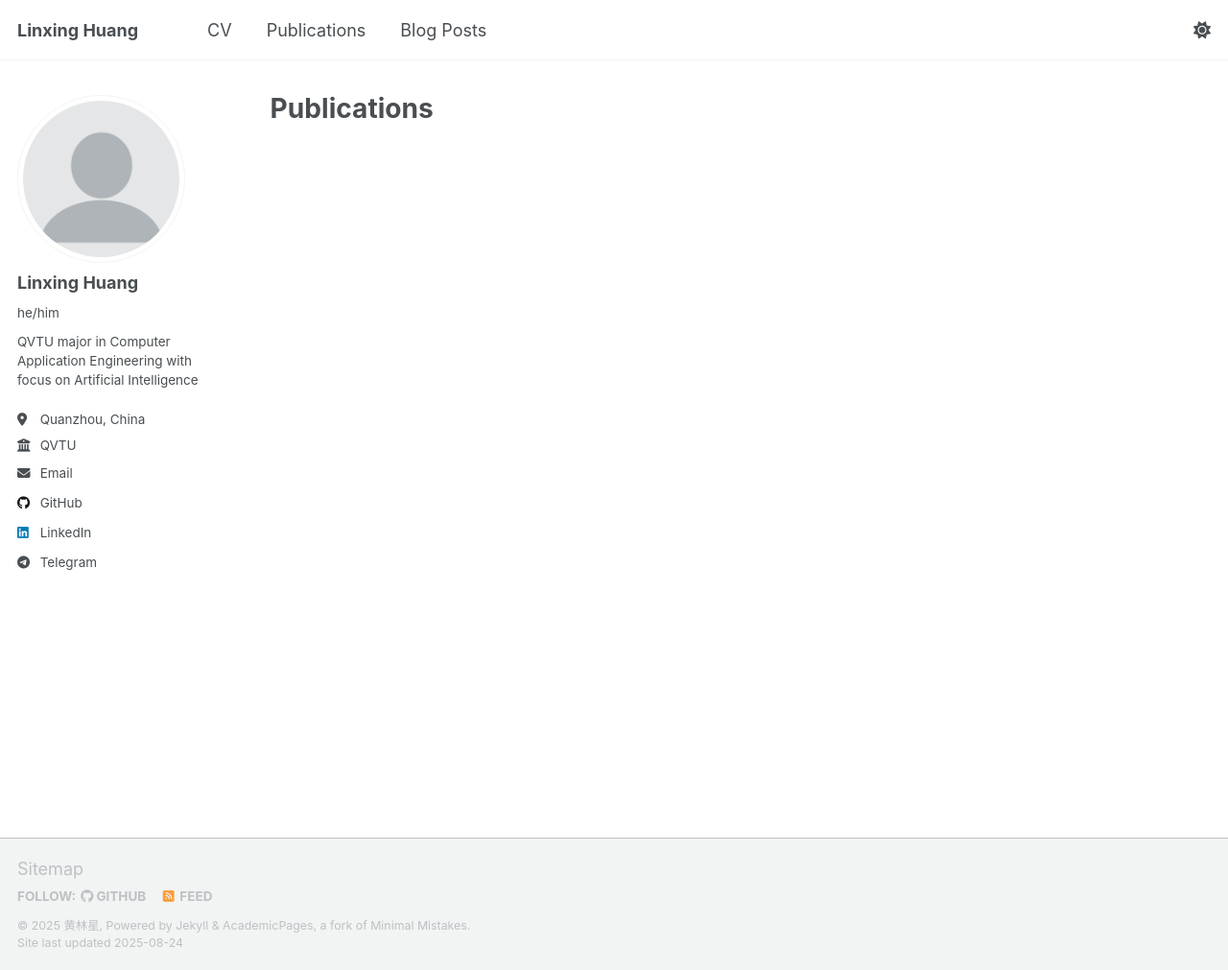
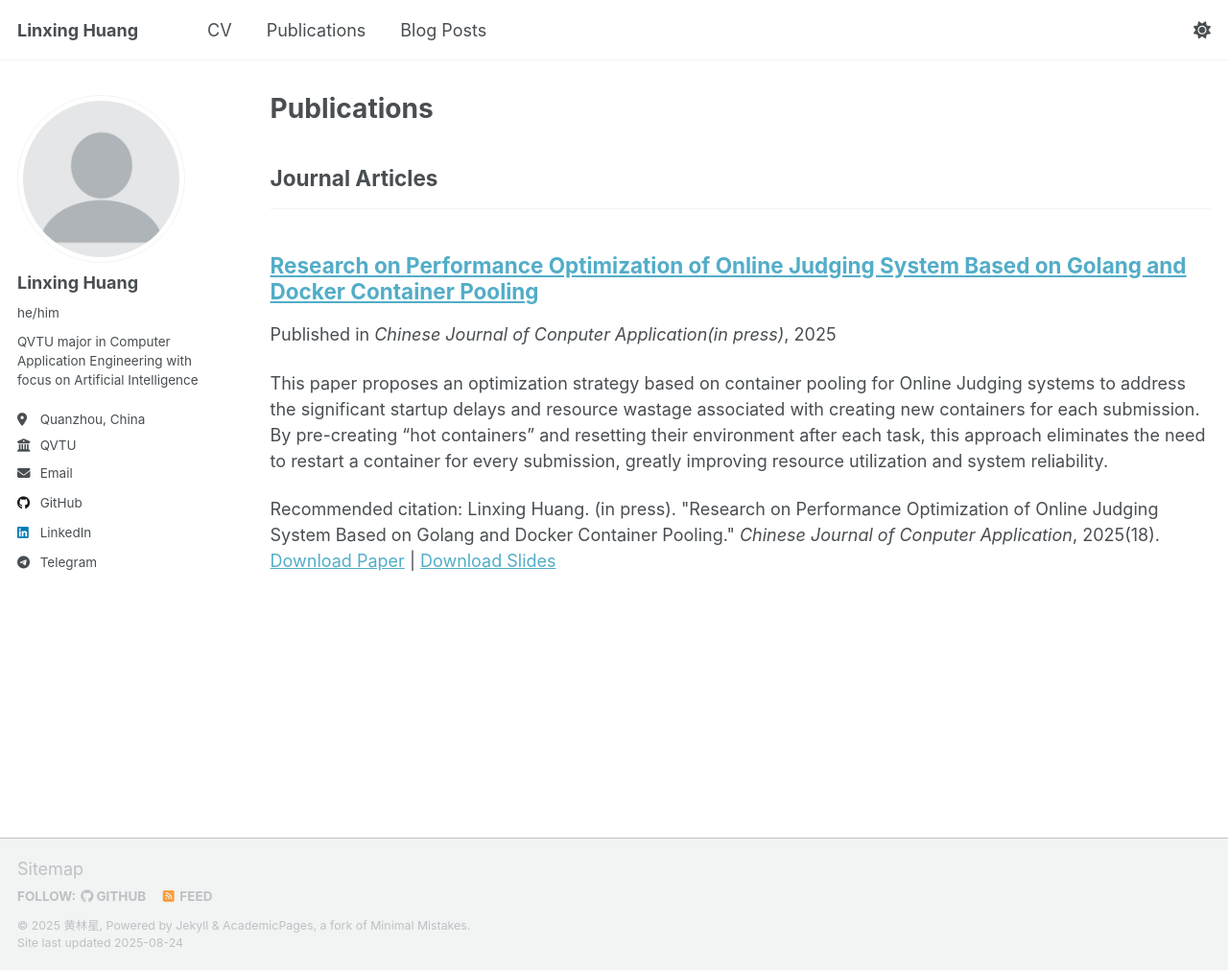
Before and after one commit to LanceHuang245/LanceHuang245.github.io, a Jekyll site: the page built from _pages/publications.html, in a window 1280 px wide and 1011 px high. Shown: the whole window at 96% size. Built offline with Jekyll 4.4.1, drawn with Linux system fonts in a browser that asks for light colours; a script that is not in the unit is left out.

```diff
--- /dev/null
+++ b/_publications/2025-03-12-2025-oj-performance-optimization.md
@@ -0,0 +1,14 @@
+---
+title: "Research on Performance Optimization of Online Judging System Based on Golang and Docker Container Pooling"
+collection: publications
+category: manuscripts
+permalink: /publication/2025-oj-performance-optimization
+excerpt: 'This paper proposes an optimization strategy based on container pooling for Online Judging systems to address the significant startup delays and resource wastage associated with creating new containers for each submission. By pre-creating “hot containers” and resetting their environment after each task, this approach eliminates the need to restart a container for every submission, greatly improving resource utilization and system reliability.'
+date: 2025-03-12
+venue: 'Chinese Journal of Conputer Application(in press)'
+slidesurl: ''
+paperurl: ''
+citation: 'Linxing Huang. (in press). &quot;Research on Performance Optimization of Online Judging System Based on Golang and Docker Container Pooling.&quot; <i>Chinese Journal of Conputer Application</i>, 2025(18).'
+---
+
+This paper presents an Online Judging System designed using a tech stack that includes Golang, Vue, Redis, Docker, among others. The system employs Docker containers to isolate and execute user-submitted code. In traditional online judging systems, high task concurrency is handled by a cold start approach—creating a new container for each submission—which results in significant startup delays and resource wastage, ultimately limiting throughput. For this reason, this paper proposes an optimization strategy based on container pooling. At system startup, a predefined number of “hot containers” are created so that, and replace Redis task queue with RabbitMQ, once a task is submitted, an existing container can immediately be used for judging. After the task is completed, an “environment reset” is triggered, eliminating the need to restart a container for every task and greatly improving overall resource utilization and reliability. Experimental results show that with container pooling, the system achieves marked improvements in both processing speed and resource efficiency. This paper also explores key technical challenges encountered during implementation and potential future directions, offering an effective optimization approach for deploying online judging systems in large-scale, high concurrency environments.
```
Also changed, not shown: _pages/cv.md (+2 -2 lines).
